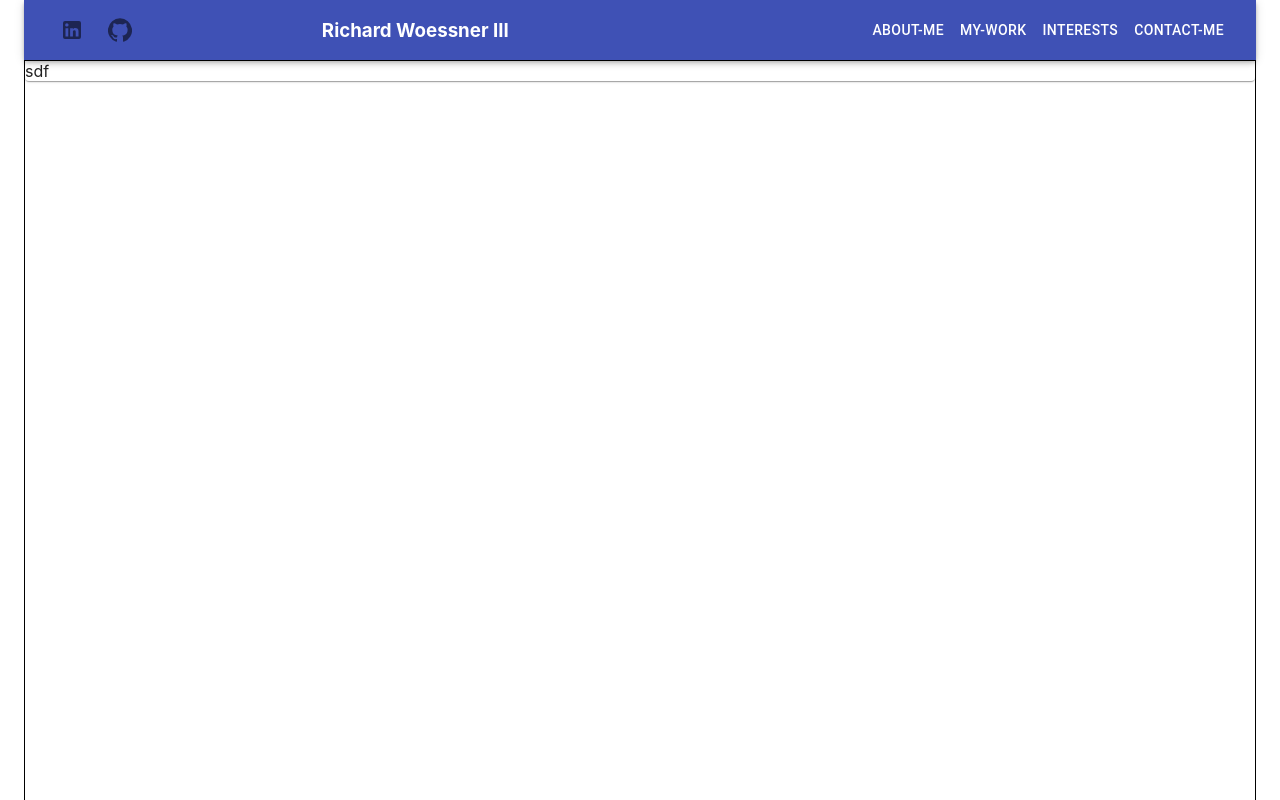
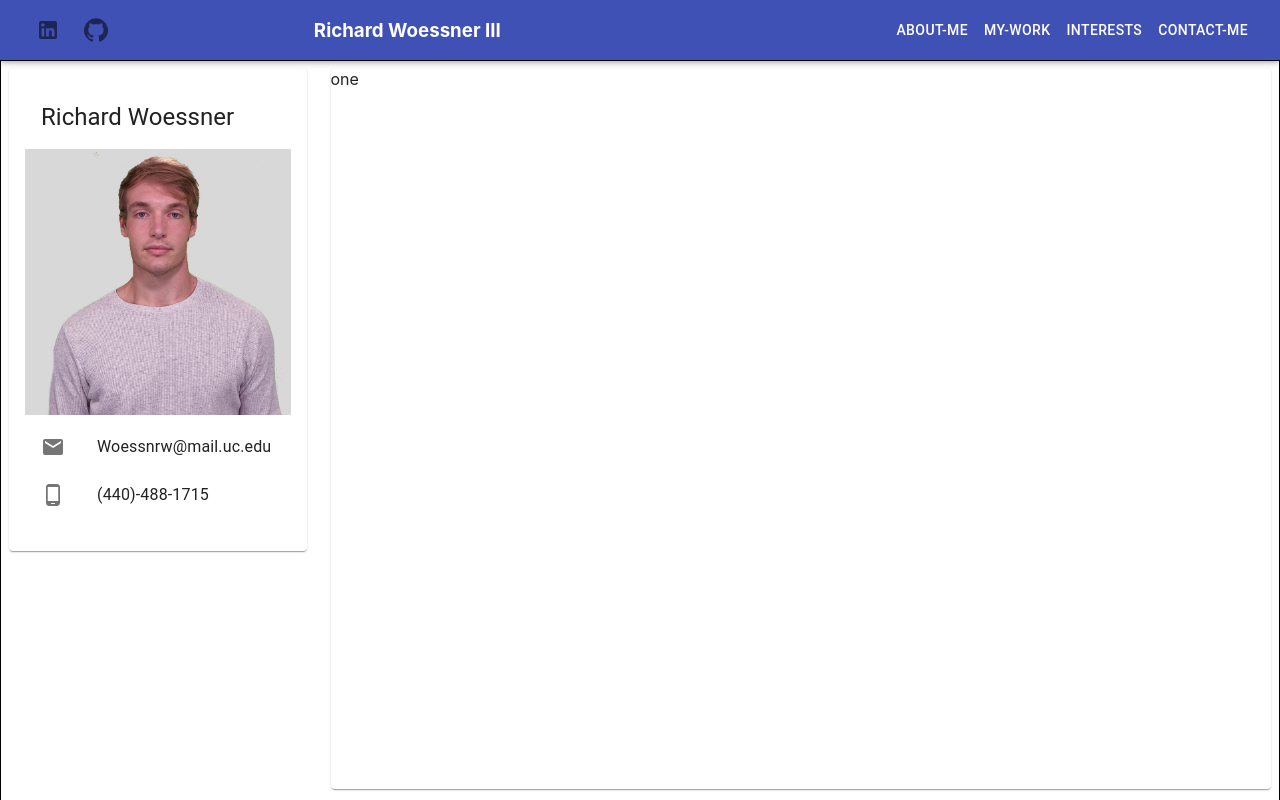
Before and after one commit to Richard-Woessner/Richard-Woessner.github.io, a React (Create React App) app in the folder port/: page / in a window 1280 px wide. Shown: the top 800 px of the page. Built offline with nearby package versions, Linux system fonts and the light colour scheme.

Commit message:
card maybe

```diff
--- a/port/package.json
+++ b/port/package.json
@@ -6,6 +6,7 @@
   "dependencies": {
     "@material-ui/core": "^4.11.4",
     "@material-ui/icons": "^4.11.2",
+    "@material-ui/styles": "^4.11.4",
     "@testing-library/jest-dom": "^5.12.0",
     "@testing-library/react": "^11.2.7",
     "@testing-library/user-event": "^12.8.3",
--- a/port/public/index.html
+++ b/port/public/index.html
@@ -3,14 +3,12 @@
   <head>
     <meta charset="utf-8" />
     <link rel="icon" href="%PUBLIC_URL%/favicon.ico" />
-    <meta name="viewport" content="minimum-scale=1, initial-scale=1, width=device-width"
-/>
+    <meta name="viewport" content="minimum-scale=1, initial-scale=1, width=device-width"/>
     <meta name="theme-color" content="#000000" />
     <meta
       name="description"
       content="Web site created using create-react-app"
     />
-    <link rel="apple-touch-icon" href="%PUBLIC_URL%/logo192.png" />
     <!--
       manifest.json provides metadata used when your web app is installed on a
       user's mobile device or desktop. See https://developers.google.com/web/fundamentals/web-app-manifest/
@@ -25,7 +23,7 @@
       work correctly both with client-side routing and a non-root public URL.
       Learn how to configure a non-root public URL by running `npm run build`.
     -->
-    <title>React App</title>
+    <title>Richard Woessner</title>
   </head>
   <body>
     <noscript>You need to enable JavaScript to run this app.</noscript>
--- a/port/src/App.js
+++ b/port/src/App.js
@@ -7,12 +7,12 @@ import { Link, Element } from "react-scroll";
 
 function App() {
   return (
-    <Container maxWidth="xl">
-      <Grid>
+    <Container maxWidth="100%" style={{padding:0}}>
+
         <Header />
         <Body />
 
-      </Grid>
+
     </Container>
   );
 }
--- a/port/src/comp/Body.js
+++ b/port/src/comp/Body.js
@@ -4,12 +4,18 @@ import { BrowserRouter as Router, Route, Link, Switch } from "react-router-dom";
 import Button from "@material-ui/core/Button";
 import { sizing } from '@material-ui/system';
 import  Aboutme from "./pages/AboutMe.js";
+import  Contact from "./pages/Contact.js";
+import  Work from "./pages/Work.js";
+import  Interests from "./pages/Interests.js";
 
 
 class Body extends React.Component {
   render() {
     return (
-      <Aboutme />
+      <div>
+        <Aboutme />
+        <Work />
+      </div>
     );
   }
 }
--- a/port/src/comp/Pages/AboutMe.js
+++ b/port/src/comp/Pages/AboutMe.js
@@ -1,22 +1,72 @@
 import React, { Fragment } from "react";
-import { AppBar, Toolbar, Box, Paper } from "@material-ui/core";
+import {
+  AppBar,
+  Toolbar,
+  Box,
+  Card,
+  Grid,
+  CardHeader,
+  CardMedia,
+  CardContent,
+  Typography,
+  List,
+  ListItem,
+  ListItemText,
+  ListItemIcon
+} from "@material-ui/core";
 import { sizing, border } from "@material-ui/system";
-
+import imageUrl from "../../../src/pic.jpg";
+import EmailIcon from '@material-ui/icons/Email';
+import PhoneAndroidIcon from '@material-ui/icons/PhoneAndroid';
 
 class Aboutme extends React.Component {
   render() {
     return (
-      <div>
-        <Box height="95vh" border={1} id="about">
-          <Paper>sdf</Paper>
+      <Box height="95vh" border={1} id="about">
+        <Box height="100%">
+          <Grid
+            container
+            spacing={3}
+            style={{ height: "100%", padding: "1vh" }}
+          >
+            <Grid item xs={3}>
+              <Card>
+                <CardContent>
+                  <CardHeader title="Richard Woessner" />
+                  <CardMedia
+                    image={imageUrl}
+                    component="img"
+                    title="Contemplative Reptile"
+                  />
+                    <List>
+                        <ListItem>
+                          <ListItemIcon>
+                            <EmailIcon />
+                          </ListItemIcon>
+                          <ListItemText
+                            primary="Woessnrw@mail.uc.edu"
+                          />
+                        </ListItem>
+                        <ListItem>
+                          <ListItemIcon>
+                            <PhoneAndroidIcon />
+                          </ListItemIcon>
+                          <ListItemText
+                            primary="(440)-488-1715"
+                          />
+                        </ListItem>
+                    </List>
+                </CardContent>
+              </Card>
+            </Grid>
+            <Grid item xs={9} justify="flex-end">
+              <Card color style={{ height: "100%" }}>
+                one
+              </Card>
+            </Grid>
+          </Grid>
         </Box>
-        <Box height="95vh" border={1} id="work">
-          <Paper>sdf</Paper>
-        </Box>
-        <Box height="95vh" border={1} id="interests">
-          <Paper>sdf</Paper>
-        </Box>
-      </div>
+      </Box>
     );
   }
 }
--- /dev/null
+++ b/port/src/comp/Pages/Work.js
@@ -0,0 +1,15 @@
+import React from "react";
+import { Box, Paper } from "@material-ui/core";
+
+
+
+class Work extends React.Component {
+  render() {
+    return (
+        <Box height="95vh" border={1} id="work">
+          <Paper>sdf</Paper>
+        </Box>
+    );
+  }
+}
+export default Work;
```
Also changed, not shown: port/src/pic.jpg (added).
